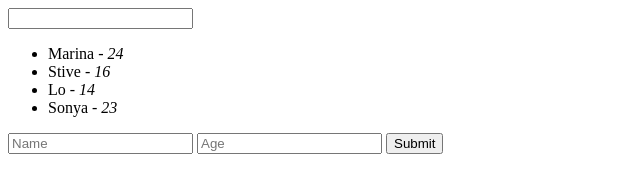
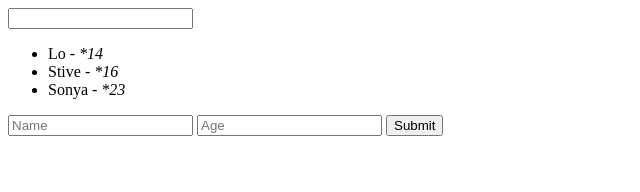
Before and after one commit to maryna-yanul/AngularJS, a plain HTML site: page index.html in a window 1280 px wide. Shown: the whole page, without its empty margins (0-640 px from the left). Drawn offline with nearby package versions, Linux system fonts and the light colour scheme.

Commit message:
Using Filters In Angular Templates

```diff
--- a/index.html
+++ b/index.html
@@ -8,7 +8,9 @@
 <body ng-controller="directoryController as dirList">
 	<input type="text" ng-model="search">
 	<ul>
-		<li ng-repeat="item in dirList.list | filter:search">{{item.name}} - <em>{{item.age}}</em></li>
+		<li ng-repeat="item in dirList.list | filter:search | orderBy:'age' | limitTo:3 " class="person-{{item.name | lowercase}}">
+			{{item.name}} - <em>{{item.age | currency:"*":0}}</em>
+		</li>
 	</ul>
 	<form ng-submit="dirList.addPerson()">
 		<input type="text" placeholder="Name" ng-model="dirList.name">
```
